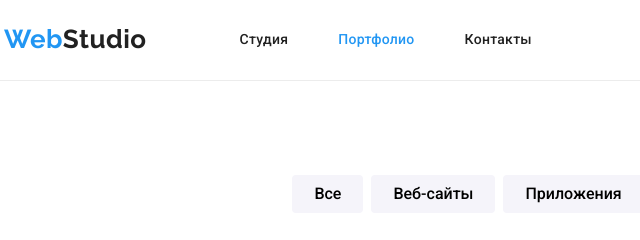
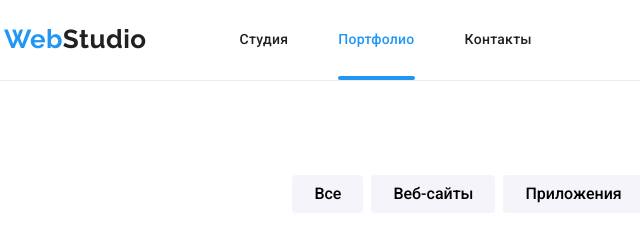
Before and after one commit to Larysa1387/goit-markup-hw-05, a plain HTML site: page portfolio.html in a window 1280 px wide. Shown: the top 240 px of the page, 51-691 px from the left. Drawn offline with Linux system fonts and the light colour scheme.

Commit message:
add underline to current page in header

```diff
--- a/css/style.css
+++ b/css/style.css
@@ -98,11 +98,27 @@ a {
 }
 
 .nav .link {
+  position: relative;
+  display: inline-block;
   font-weight: 500;
   font-size: 14px;
   line-height: 1.14;
   letter-spacing: 0.02em;
   color: var(--title-text-color);
+
+}
+
+.nav .link.current::after {
+  content: '';
+  position: absolute;
+  bottom: -200%;
+  left: 0;
+
+  display: block;
+  width: 100%;
+  height: 4px;
+  border-radius: 2px;
+  background-color: var(--accent-color);
 }
 
 .nav .link:hover,
```
